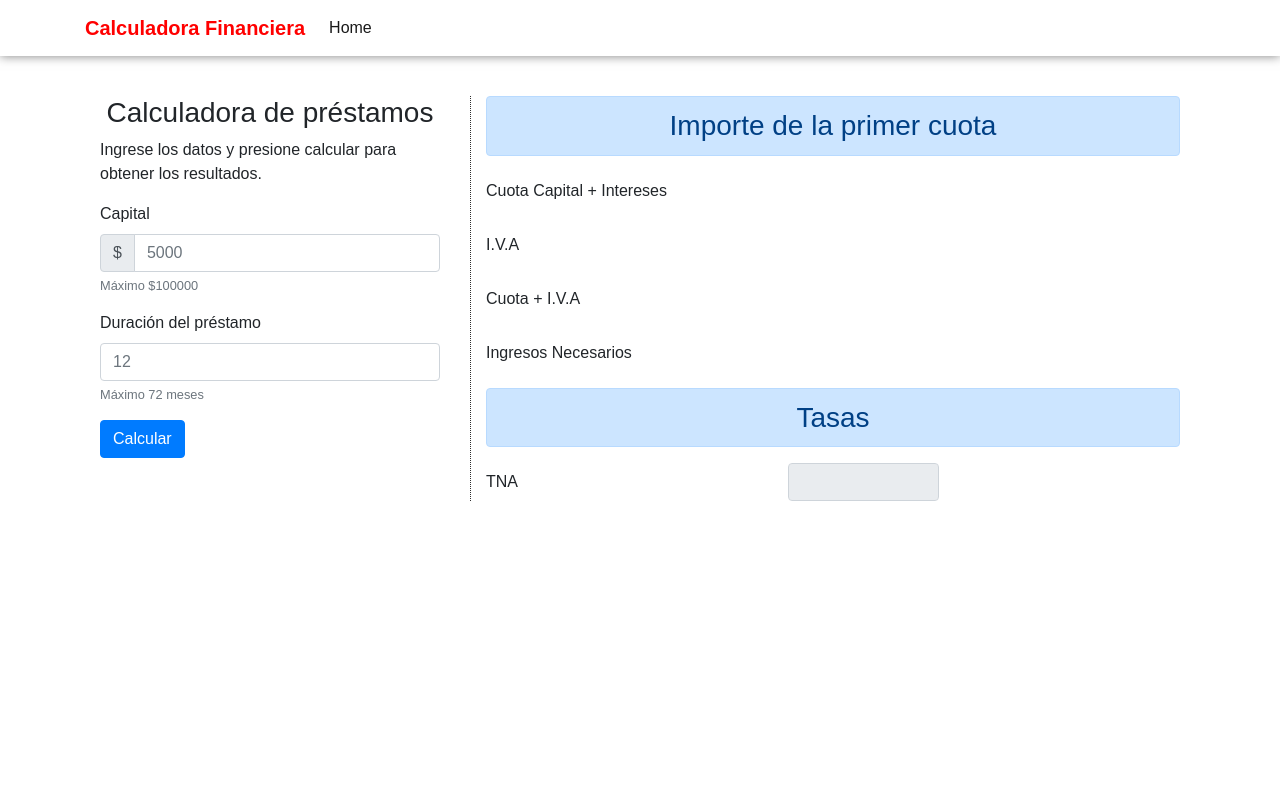
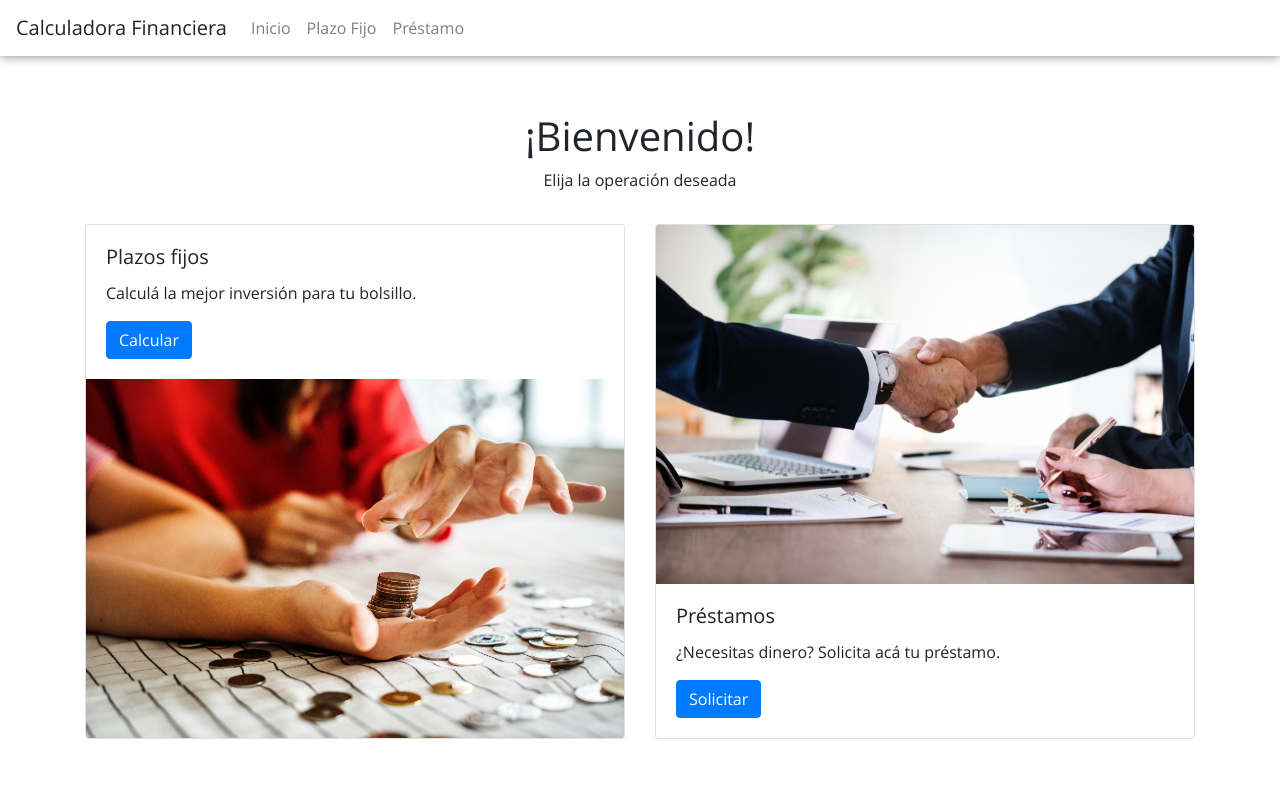
Before and after one commit to marcorichetta/Calculadora-Financiera, a Flask app: page / in a window 1280 px wide. Run offline with Flask 2, Linux system fonts and the light colour scheme; some libraries are stand-ins or nearby versions.

Commit message:
Terminé la pág de inicio y se pulió la de préstamo

```diff
--- a/app.py
+++ b/app.py
@@ -4,5 +4,13 @@ from flask import Flask, render_template
 app = Flask(__name__)
 
 @app.route("/")
-def home():
-    return render_template("home.html")
+def index():
+    return render_template("index.html")
+
+@app.route("/plazo")
+def plazo():
+    return render_template("plazo.html")
+
+@app.route("/prestamo")
+def prestamo():
+    return render_template("prestamo.html")
--- a/static/scripts.js
+++ b/static/scripts.js
@@ -1,32 +1,69 @@
 function calcular() {
-    let monto = document.getElementById("capital").value;
-    let plazo = document.getElementById("plazo").value;
+    let capitalInicial = document.getElementById("capital").value;
+    let plazoMensual = document.getElementById("plazo").value;
 
-    if (monto > 100000) {
-        alert("El monto debe ser menor a $100000");
+    if (capitalInicial > 100000) {
+        alert("El capitalInicial debe ser menor a $100000");
     }
 
-    if (plazo > 72){
+    if (plazoMensual > 72){
         alert("El plazo debe ser menor a 72 meses");
     }
 
-    document.getElementById("ResultadoCapital").innerText = cuotaFija();
+    let cuotaFija = obtenerCuotaFija();
+    let iva = (cuotaFija * 21)/100;
+    let sumaTotal = cuotaFija + iva;
+    let ingresosNecesarios = sumaTotal * 3.33;
 
+    let tasaNominal = obtenerTasa() * 100;
+    let tasaEfectiva = tasaNominal / plazoMensual;
+
+    document.getElementById("ResultadoCapital").innerText = '$ ' + cuotaFija.toFixed(2);
+    document.getElementById("Iva").innerText = '$ ' + iva.toFixed(2);
+    document.getElementById("ResultadoIva").innerText = '$ ' + sumaTotal.toFixed(2);
+    document.getElementById("Ingresos").innerText = '$ ' + ingresosNecesarios.toFixed(2);
+
+    document.getElementById("TNA").innerText = tasaNominal.toFixed(2) + ' %';
+    document.getElementById("TEM").innerText = tasaEfectiva.toFixed(2) + ' %';
+}
+/*  Uso una función para obtener las tasas.
+    También uso una para setear este valor.
+*/
+function obtenerTasa() {
+    /**
+     * TNA: La tasa nominal anual (TNA) es el interés que nos pagan de manera
+     * anual (por un período de 12 meses) al colocar nuestro dinero en algún
+     * instrumento financiero.
+     */
+    let tasaNominal = 0.56; // 0.17 === 17 %
+
+    return tasaNominal;
 }
 
-function cuotaFija() {
-    let monto = document.getElementById("capital").value;
-    let plazo = document.getElementById("plazo").value;
+// Tomo el capital y el plazo ingresados para calcular la cuota fija
+function obtenerCuotaFija() {
+    let capitalInicial = document.getElementById("capital").value;
+    let plazoMensual = document.getElementById("plazo").value;
 
-    let tna = 0.15;
-    let tem = tna / plazo;
+    let tasaNominal = obtenerTasa();
 
-    let potencia = Math.pow(1 + tem, 12);
+    /**
+     * TEA: La tasa efectiva anual (TEA) estipula la reinversión de los
+     * intereses ganados al renovar en este caso un Plazo Fijo.
+     */
+    let tasaEfectiva = tasaNominal / plazoMensual;
 
-    let cuota = monto * ((tem * potencia / ( potencia - 1 )));
+    /**
+     * Guarda el resultado de (1+i)^n siendo n el plazo
+     */
+    let potencia = Math.pow(1 + tasaEfectiva, plazoMensual);
 
-    cuota = Math.fround();
+    /**
+     * Fórmula de Interes - Sistema Francés
+     *
+     * C = S.[ {i. {(1+i)} ^ {n}} / {{(1+i)} ^ {n} -1} ]
+     */
+    let cuotaFija = capitalInicial * ((tasaEfectiva * potencia / ( potencia - 1 )));
 
-    Math.fround(cuota)
-    return cuota;
+    return cuotaFija;
 }
--- a/static/style.css
+++ b/static/style.css
@@ -1,28 +1,32 @@
+@font-face {
+    font-family: 'open_sansregular';
+    src: url('OpenSans-Regular-webfont.woff') format('woff');
+    font-weight: normal;
+    font-style: normal;
+} /* Custom Font Link */
 body{
 	margin:0;
 	padding:0;
-	font-family: 'Varela Round', sans-serif;
+	font-family: 'open_sansregular', sans-serif;
 	font-size: 16px;
 }
 h3{
 	text-align: center;
 }
+.calculos {
+	color: cornflowerblue;
+} /* Color de los cálculos */
+.importante {
+	font-weight: bold;
+	color: green;
+} /* Color para números importantes */
 .custom-nav{
 	border:0px;
-	-webkit-border-radius: 0px;
-	-moz-border-radius: 0px;
-	-ms-border-radius: 0px;
-	-o-border-radius: 0px;
 	border-radius: 0px;
 	background-color: #fff!important;
-	-webkit-box-shadow: 0 0 10px rgba(0,0,0,0.5);
 	box-shadow: 0 0 10px rgba(0,0,0,0.5);
 }
-.logo{
-	color:#FF0000!important;
-	font-family: 'Montserrat', sans-serif;
-	font-weight: 600;
-}
+
 header{
 	height: 500px;
 	background-color: rgba(0,0,0,0.3);
--- a/templates/home.html
+++ /dev/null
@@ -1,77 +0,0 @@
-{% extends "layout.html" %}
-{% block content %}
-<section id="announce">
-    <div class="container">
-        <div class="row">
-            <div class="col-md-4"> <!-- Columna izquierda -->
-                <h3>Calculadora de préstamos</h3>
-                <p>Ingrese los datos y presione calcular para obtener los resultados.</p>
-                <form>
-                    <div class="form-group">
-                        <label for="capitalLabel">Capital</label>
-                        <div class="input-group">
-                            <div class="input-group-prepend">
-                                <div class="input-group-text">$</div>
-                            </div>
-                            <input type="number" class="form-control" id="capital" aria-describedby="capitalHelp" max="100000" min="5000"
-                             step="5000" placeholder="5000">
-                        </div>
-                        <small id="capitalHelp" class="form-text text-muted">Máximo $100000</small>
-                    </div>
-
-                    <div class="form-group">
-                        <label for="plazoLabel">Duración del préstamo</label>
-                        <input type="number" class="form-control" id="plazo" aria-describedby="plazoHelp" max="72" min="1" placeholder="12">
-                        <small id="plazoHelp" class="form-text text-muted">Máximo 72 meses</small>
-                    </div>
-
-                    <button onclick="calcular()" id="Calcular" type="button" class="btn btn-primary">Calcular</button>
-                </form>
-            </div><!-- col -->
-
-            <div class="col-md-8"> <!-- Columna derecha -->
-                <div class="right-area">
-                    <h3 class="alert alert-primary">Importe de la primer cuota</h3>
-                    <form>
-                        <div class="form-group row">
-                            <label for="ResultadoCapital" class="col-sm-5 col-form-label">Cuota Capital + Intereses</label>
-                            <div class="col-sm-3">
-                                <label type="text" class="col-form-label" id="ResultadoCapital"></label>
-                            </div>
-                        </div>
-                        <div class="form-group row">
-                            <label for="Iva" class="col-sm-5 col-form-label">I.V.A</label>
-                            <div class="col-sm-3">
-                                <label type="text" class="col-form-label" id="Iva"></label>
-                            </div>
-                        </div>
-                        <div class="form-group row">
-                            <label for="ResultadoIva" class="col-sm-5 col-form-label">Cuota + I.V.A</label>
-                            <div class="col-sm-3">
-                                <label type="text" class="col-form-label" id="ResultadoIva"></label>
-                            </div>
-                        </div>
-                        <div class="form-group row">
-                            <label for="Ingresos" class="col-sm-5 col-form-label">Ingresos Necesarios</label>
-                            <div class="col-sm-3">
-                                <label type="text" class="col-form-label" id="Ingresos"></label>
-                            </div>
-                        </div>
-                    </form>
-
-                    <form>
-                        <h3 class="alert alert-primary">Tasas</h3>
-                        <div class="form-group row">
-                            <label for="tna" class="col-sm-5 col-form-label">TNA</label>
-                            <div class="col-sm-3">
-                                <input type="text" class="form-control" id="tna" disabled>
-                            </div>
-                        </div>
-                    </form>
-                </div><!-- right-area -->
-            </div><!-- col -->
-
-        </div><!-- row -->
-    </div><!-- container -->
-</section><!-- announce -->
-{% endblock %}
--- a/templates/index.html
+++ b/templates/index.html
@@ -1,29 +1,30 @@
 {% extends "layout.html" %}
 {% block content %}
-<div class="row">
+<div class="container">
+    <section id="announce">
+    <div class="header px-3 py-3 mx-auto text-center">
         <h1>¡Bienvenido!</h1>
+        <p class="primary">Elija la operación deseada</p>
     </div>
-<div class="row">
-    Elija la operación a realizar
-</div>
-<div class="card-group">
+    <div class="card-deck">
         <div class="card">
-        <img aria-setsize="304px" class="card-img-top" src="https://proxy.duckduckgo.com/iur/?f=1&image_host=http%3A%2F%2Fpatriciaannbridewell.files.wordpress.com%2F2014%2F04%2Fofficial-twitter-logo-tile.png&u=https://patriciaannbridewell.files.wordpress.com/2014/04/official-twitter-logo-tile.png"
-            alt="Card image cap">
             <div class="card-body">
                 <h5 class="card-title">Plazos fijos</h5>
-            <p class="card-text">Calculá el mejor plazo fijo para tu bolsillo.</p>
-            <a href="#" class="btn btn-primary">Calcular</a>
+                <p class="card-text">Calculá la mejor inversión para tu bolsillo.</p>
+                <a href="/plazo" class="btn btn-primary">Calcular</a>
             </div>
+            <img class="card-img-bottom" src="/static/images/plazo-fijo.jpg" sizes=200px alt="Photo by rawpixel on Unsplash">
         </div>
         <div class="card">
-        <img class="card-img-top" src="https://proxy.duckduckgo.com/iur/?f=1&image_host=http%3A%2F%2Fpatriciaannbridewell.files.wordpress.com%2F2014%2F04%2Fofficial-twitter-logo-tile.png&u=https://patriciaannbridewell.files.wordpress.com/2014/04/official-twitter-logo-tile.png"
-            alt="Card image cap">
+            <img class="card-img-top" src="/static/images/prestamo.jpg", alt="Photo by rawpixel on Unsplash">
             <div class="card-body">
                 <h5 class="card-title">Préstamos</h5>
                 <p class="card-text">¿Necesitas dinero? Solicita acá tu préstamo.</p>
-            <a href="#" class="btn btn-primary">Go somewhere</a>
+                <a href="/prestamo" class="btn btn-primary">Solicitar</a>
             </div>
         </div>
+    </div><!-- Card-Deck -->
+    </div><!-- Container -->
+    </section><!-- Announce -->
 </div>
 {% endblock %}
--- a/templates/layout.html
+++ b/templates/layout.html
@@ -17,25 +17,21 @@
 </head>
 <body>
     <nav class="navbar navbar-expand-lg navbar-light bg-light custom-nav">
-		<div class="container">
-			<a class="navbar-brand logo" href="#">Calculadora Financiera</a>
+			<a class="navbar-brand">Calculadora Financiera</a>
 			<button class="navbar-toggler" type="button" data-toggle="collapse" data-target="#navbarSupportedContent"
 			 aria-controls="navbarSupportedContent" aria-expanded="false" aria-label="Toggle navigation">
 				<span class="navbar-toggler-icon"></span>
 			</button>
-
 			<div class="collapse navbar-collapse" id="navbarSupportedContent">
-				<ul class="navbar-nav mr-auto">
-					<li class="nav-item active">
-						<a class="nav-link" href="#">Home<span class="sr-only">(current)</span></a>
+				<div class="navbar-nav">
+					<a class="nav-item nav-link" href="/">Inicio</a>
+					<a class="nav-item nav-link" href="/plazo">Plazo Fijo</a>
+					<a class="nav-item nav-link" href="/prestamo">Préstamo</a>
 					</li>
-				</ul>
+				</div>
 			</div>
-		</div><!-- container -->
 	</nav>
-    <div class="container">
         {% block content %}
         {% endblock %}
-    </div>
 </body>
 </html>
--- /dev/null
+++ b/templates/plazo.html
@@ -0,0 +1 @@
+{% extends "layout.html" %}
```
Also changed, not shown: other parts of static/style.css (+0 -29 lines), templates/prestamo.html (added, +86 -0 lines), static/OpenSans-Regular-webfont.woff (added), static/images/plazo-fijo.jpg (added), static/images/prestamo.jpg (added). Lines whose indentation alone changed are shown as unchanged.
